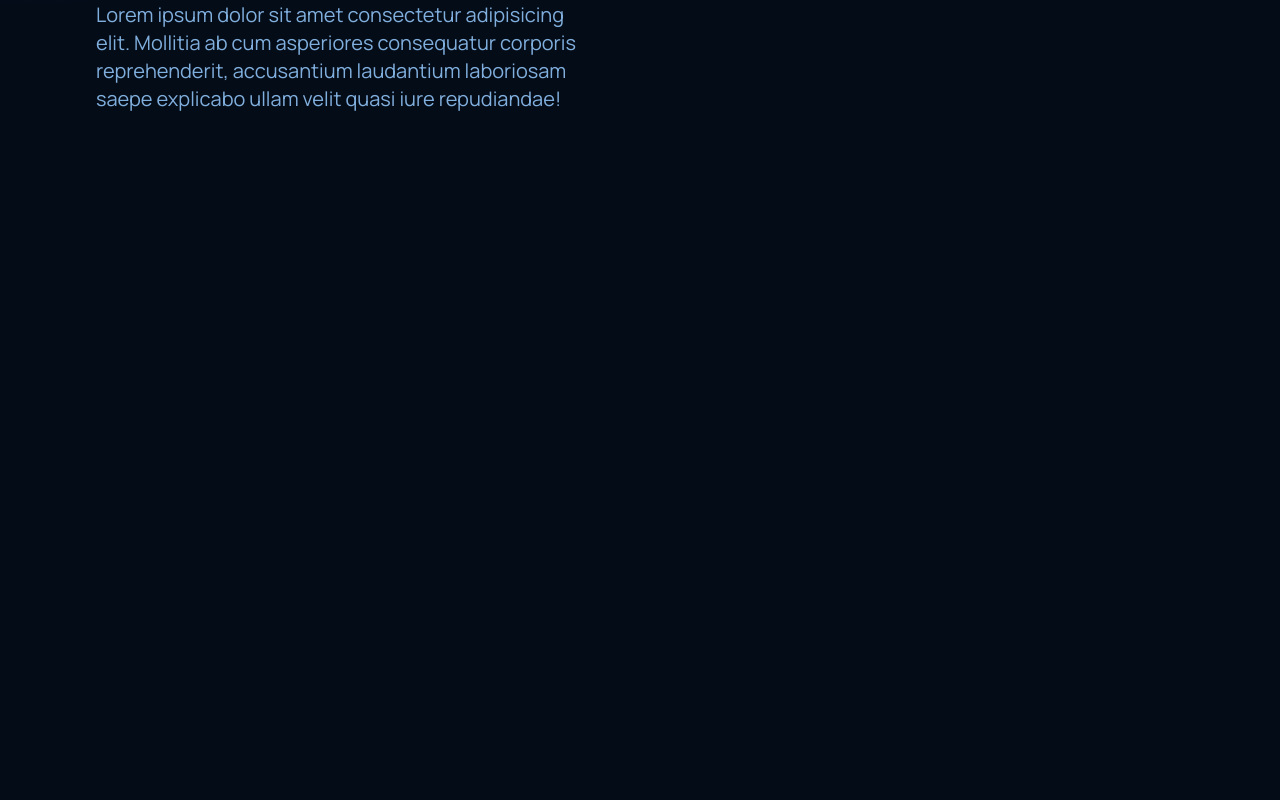
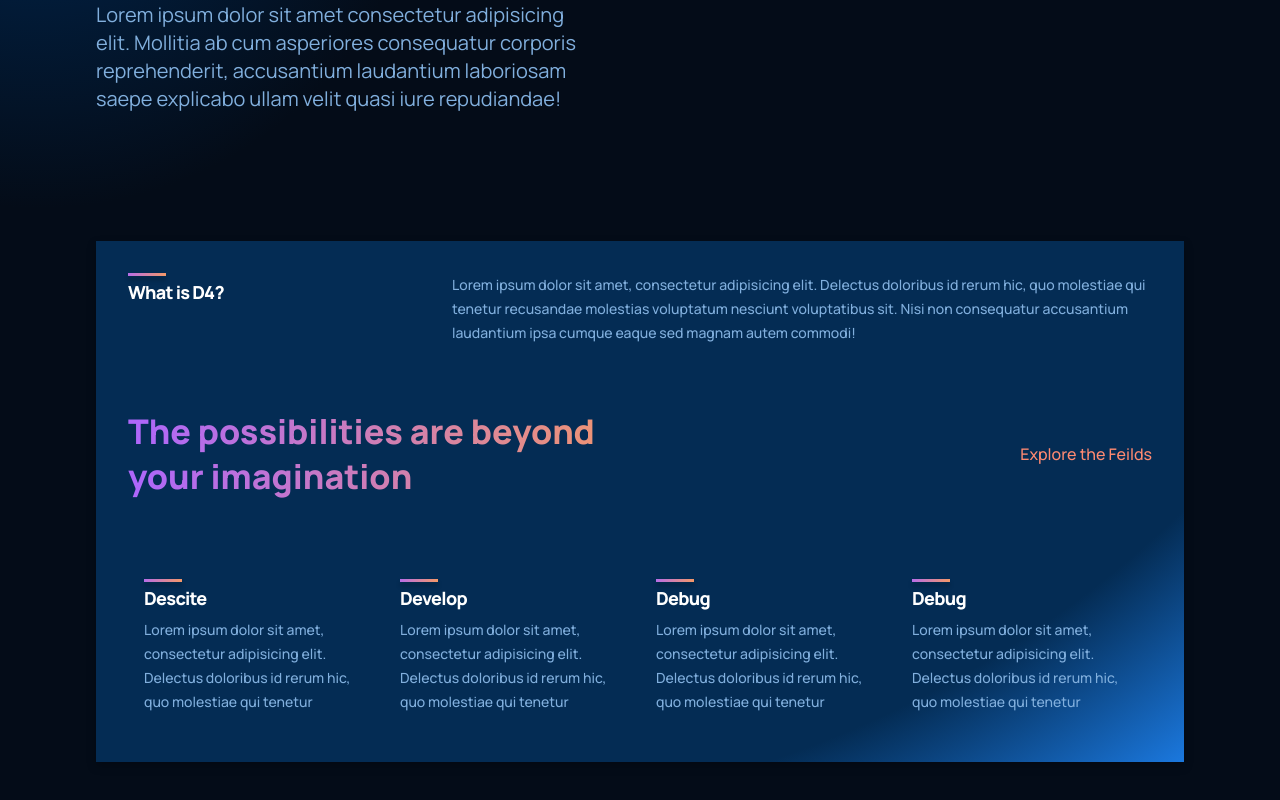
Before and after one commit to D4Community/d4-website, a React (Create React App) app: page / in a window 1280 px wide. Shown: the part 496-1296 px from the top of the page. Before the commit the page ends 800 px from the top, so only its background shows below. Built offline with nearby package versions, Linux system fonts and the light colour scheme.

Commit message:
features done

```diff
--- a/src/App.js
+++ b/src/App.js
@@ -2,6 +2,7 @@ import React from "react";
 import './App.css';
 import Header from "./components/Header/Header";
 import Navbar from "./components/Navbar/Navbar";
+import WhatisD4 from "./components/WhatisD4/WhatisD4";
 
 const App = () => {
   return (
@@ -10,6 +11,7 @@ const App = () => {
 <div className="gradient__bg">
   <Navbar/>
   <Header/>
+  <WhatisD4/>
 </div>
     </div>
   );
--- /dev/null
+++ b/src/components/Feature/Feature.css
@@ -0,0 +1,62 @@
+.d4__features-container__feature {
+    width: 100%;
+    display: flex;
+    justify-content: space-between;
+    align-items: flex-start;
+    flex-direction: row;
+
+    margin: 1rem;
+}
+
+.d4__features-container__feature-title {
+    flex: 1;
+    max-width: 180px;
+    margin-right: 2rem;
+}
+
+.d4__features-container__feature-title h1 {
+    font-family: var(--font-family);
+    font-weight: 800;
+    font-size: 18px;
+    line-height: 24px;
+    letter-spacing: -0.04em;
+    color: #fff;
+}
+
+.d4__features-container__feature-title div {
+    width: 38px;
+    height: 3px;
+    background: var(--gradient-bar);
+    box-shadow: 0px 4px 4px rgba(0, 0, 0, 0.25);
+    margin-bottom: 0.25rem;
+}
+
+.d4__features-container_feature-text {
+    flex: 2;
+    max-width: 390px;
+    display: flex;
+}
+
+.d4__features-container_feature-text p {
+    font-family: var(--font-family);
+    font-weight: 500;
+    font-size: 14px;
+    line-height: 24px;
+    color: var(--color-text);
+}
+
+@media screen and (max-width: 550px) {
+    .d4__features-container__feature-title h1 {
+        font-size: 14px;
+        line-height: 22px;
+    }
+
+    .d4__features-container_feature-text p {
+        font-size: 12px;
+        line-height: 20px;
+    }
+
+    .d4__features-container__feature {
+        margin: 1rem 0;
+    }
+}
--- /dev/null
+++ b/src/components/Feature/Feature.jsx
@@ -0,0 +1,16 @@
+import React from 'react';
+import './Feature.css';
+
+const Feature = ({ title, text }) => (
+  <div className="d4__features-container__feature">
+    <div className="d4__features-container__feature-title">
+      <div />
+      <h1>{title}</h1>
+    </div>
+    <div className="d4__features-container_feature-text">
+      <p>{text}</p>
+    </div>
+  </div>
+);
+
+export default Feature;
--- a/src/components/Navbar/Navbar.css
+++ b/src/components/Navbar/Navbar.css
@@ -46,8 +46,19 @@
     color: #fff;
 }
 
-.d4_navbar_links_container a:hover {
-    border-bottom: 2px solid red;
+.d4_navbar_links_container a:hover ,.d4_navbar_menu_container a:hover {
+    padding: 0.5rem 1rem;
+    color: #fff;
+    background: transparent;
+    font-family: var(--font-family);
+    font-weight: 500;
+    font-size: 18px;
+    line-height: 25px;
+    border-radius: 5px;
+    cursor: pointer;
+    border: 0;
+    outline: none;
+    border:2px solid #ff4820;
 }
 
 .d4_navbar_joinus button,
@@ -64,7 +75,11 @@
     border: 0;
     outline: none;
 }
-
+.d4_navbar_joinus button:hover,
+.d4_navbar_menu_container button:hover{
+    background: transparent;
+    border: 2px solid #ff4820;
+}
 .d4_navbar_menu {
     margin-left: 1rem;
     display: none;
--- /dev/null
+++ b/src/components/WhatisD4/WhatisD4.css
@@ -0,0 +1,116 @@
+.d4__WhatisD4 {
+    display: flex;
+    flex-direction: column;
+
+    padding: 2rem;
+    background: var(--color-footer);
+
+    /* ff 3.6+ */
+    background:-moz-radial-gradient(circle at 30% -100%, #042c54 25%, rgba(4, 44, 84, 1) 85%, rgba(27, 120, 222, 1) 100%);
+
+    /* safari 5.1+,chrome 10+ */
+    background:-webkit-radial-gradient(circle at 30% -100%, #042c54 25%, rgba(4, 44, 84, 1) 85%, rgba(27, 120, 222, 1) 100%);
+
+    /* opera 11.10+ */
+    background:-o-radial-gradient(circle at 30% -100%, #042c54 25%, rgba(4, 44, 84, 1) 85%, rgba(27, 120, 222, 1) 100%);
+
+    /* ie 10+ */
+    background:-ms-radial-gradient(circle at 30% -100%, #042c54 25%, rgba(4, 44, 84, 1) 85%, rgba(27, 120, 222, 1) 100%);
+
+    /* global 92%+ browsers support */
+    background:radial-gradient(circle at 30% -100%, #042c54 25%, rgba(4, 44, 84, 1) 85%, rgba(27, 120, 222, 1) 100%);
+
+    filter: drop-shadow(0px 4px 4px rgba(0, 0, 0, 0.25));
+}
+
+.d4__WhatisD4-feature {
+    display: flex;
+}
+
+.d4__WhatisD4-feature .d4__features-container__feature {
+    margin: 0;
+}
+
+.d4__WhatisD4-feature .d4__features-container_feature-text {
+    max-width: 700px;
+}
+
+.d4__WhatisD4-heading {
+    display: flex;
+    flex-direction: row;
+    justify-content: space-between;
+    align-items: center;
+
+    margin: 4rem 0 2rem;
+}
+
+.d4__WhatisD4-heading h1 {
+    font-size: 34px;
+    line-height: 45px;
+    font-weight: 800;
+    font-family: var(--font-family);
+    max-width: 510px;
+}
+
+.d4__WhatisD4-heading p {
+    font-family: var(--font-family);
+    font-weight: 500;
+    font-size: 16px;
+    line-height: 30px;
+    color: var(--color-subtext);
+    cursor: pointer;
+}
+
+.d4__WhatisD4-container {
+    display: flex;
+    flex-wrap: wrap;
+    flex-direction: row;
+
+    margin-top: 2rem;
+}
+
+.d4__WhatisD4-container .d4__features-container__feature {
+    flex: 1;
+    margin: 1rem;
+    min-width: 210px;
+    display: unset;
+    flex-direction: column;
+}
+
+.d4__WhatisD4-container .d4__features-container_feature-text {
+    margin-top: 0.5rem;
+}
+
+@media screen and (max-width: 850px) {
+    .d4__WhatisD4-heading {
+        flex-direction: column;
+        align-items: flex-start;
+        margin-bottom: 0rem;
+    }
+
+    .d4__WhatisD4-heading p {
+        margin-top: 1rem;
+    }
+}
+
+@media screen and (max-width: 650px) {
+    .d4__WhatisD4-feature .d4__features-container__feature {
+        flex-direction: column;
+    }
+
+    .d4__WhatisD4-feature .d4__features-container_feature-text {
+        margin-top: 0.5rem;
+    }
+
+    .d4__WhatisD4-heading h1 {
+        font-size: 28px;
+        line-height: 40px;
+    }
+}
+
+@media screen and (max-width: 350px) {
+    .d4__WhatisD4-container .d4__features-container__feature {
+        margin: 1rem 0;
+        min-width: 100%;
+    }
+}
--- /dev/null
+++ b/src/components/WhatisD4/WhatisD4.jsx
@@ -0,0 +1,40 @@
+import React from "react";
+import Feature from "../../components/Feature/Feature";
+import "./WhatisD4.css";
+
+const WhatisD4 = () => (
+  <div className="d4__WhatisD4 section__margin" id="wd4">
+    <div className="d4__WhatisD4-feature">
+      <Feature
+        title="What is D4?"
+        text="Lorem ipsum dolor sit amet, consectetur adipisicing elit. Delectus doloribus id rerum hic, quo molestiae qui tenetur recusandae molestias voluptatum nesciunt voluptatibus sit. Nisi non consequatur accusantium laudantium ipsa cumque eaque sed magnam autem commodi!"
+      />
+    </div>
+    <div className="d4__WhatisD4-heading">
+      <h1 className="gradient__text">
+        The possibilities are beyond your imagination
+      </h1>
+      <p>Explore the Feilds</p>
+    </div>
+    <div className="d4__WhatisD4-container">
+      <Feature
+        title="Descite"
+        text="Lorem ipsum dolor sit amet, consectetur adipisicing elit. Delectus doloribus id rerum hic, quo molestiae qui tenetur"
+      />
+      <Feature
+        title="Develop"
+        text="Lorem ipsum dolor sit amet, consectetur adipisicing elit. Delectus doloribus id rerum hic, quo molestiae qui tenetur"
+      />
+      <Feature
+        title="Debug"
+        text="Lorem ipsum dolor sit amet, consectetur adipisicing elit. Delectus doloribus id rerum hic, quo molestiae qui tenetur"
+      />
+      <Feature
+        title="Debug"
+        text="Lorem ipsum dolor sit amet, consectetur adipisicing elit. Delectus doloribus id rerum hic, quo molestiae qui tenetur"
+      />
+    </div>
+  </div>
+);
+
+export default WhatisD4;
```
